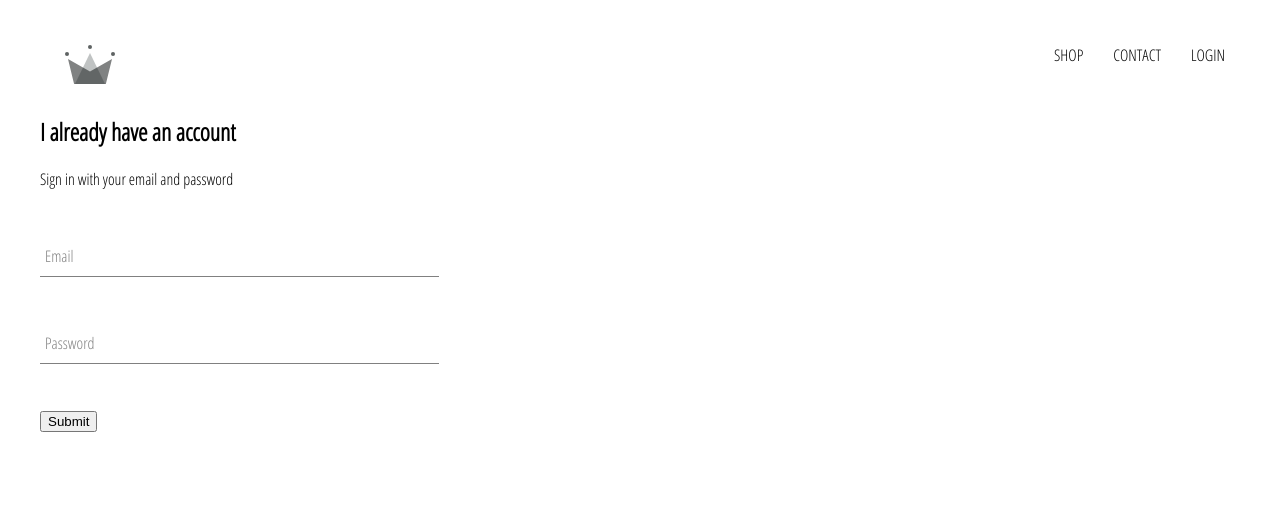
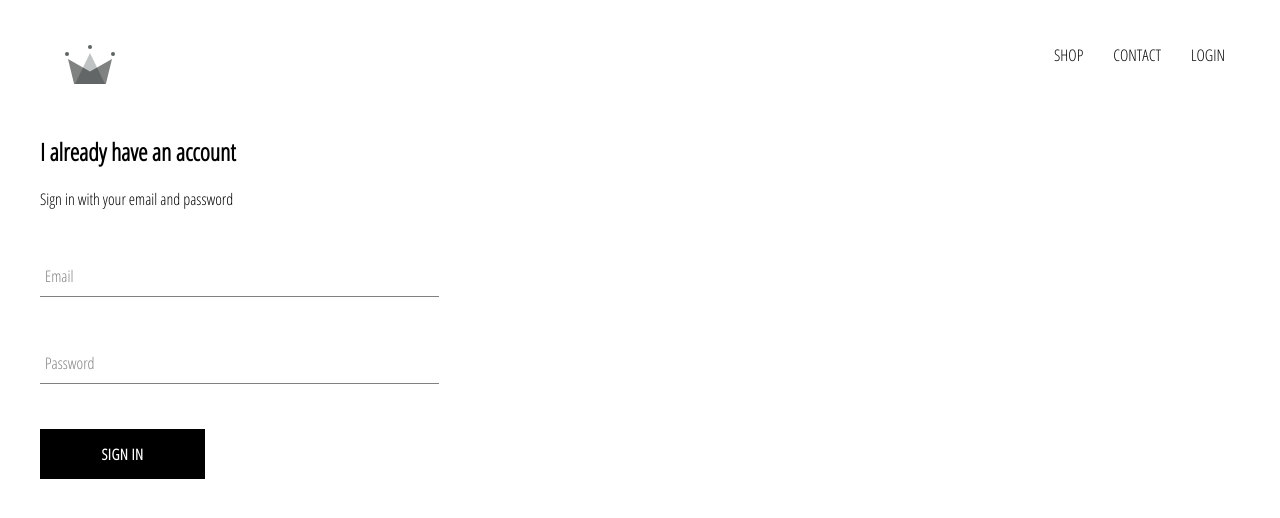
Before and after one commit to gtoshiba011/e-commerce, a React (Create React App) app: page /signin in a window 1280 px wide. Shown: the top 518 px of the page. Built offline with nearby package versions, Linux system fonts and the light colour scheme.

Commit message:
[feat] Add CustomButton
* Style SignIn

```diff
--- /dev/null
+++ b/src/components/custom-button/custom-button.component.jsx
@@ -0,0 +1,12 @@
+import React from "react";
+import "./custom-button.styles.scss";
+
+const CustomButton = ({ children, ...restProps }) => {
+  return (
+    <button className="custom-button" {...restProps}>
+      {children}
+    </button>
+  );
+};
+
+export default CustomButton;
--- /dev/null
+++ b/src/components/custom-button/custom-button.styles.scss
@@ -0,0 +1,22 @@
+.custom-button {
+  min-width: 165px;
+  width: auto;
+  height: 50px;
+  letter-spacing: 0.5px;
+  line-height: 50px;
+  padding: 0 35px 0 35px;
+  font-size: 15px;
+  background-color: black;
+  color: white;
+  text-transform: uppercase;
+  font-family: 'Open Sans Condensed';
+  font-weight: bolder;
+  border: none;
+  cursor: pointer;
+
+  &:hover {
+    background-color: white;
+    color: black;
+    border: 1px solid black;
+  }
+}
--- a/src/components/sign-in/sign-in.component.jsx
+++ b/src/components/sign-in/sign-in.component.jsx
@@ -1,6 +1,7 @@
 import React, { Component } from "react";
 import "./sign-in.styles.scss";
 import FormInput from "../form-input/form-input.component";
+import CustomButton from "../custom-button/custom-button.component";
 
 class SignIn extends Component {
   constructor(props) {
@@ -44,7 +45,7 @@
             required
             label="Password"
           />
-          <input type="submit" value="Submit" />
+          <CustomButton type="submit">Sign In</CustomButton>
         </form>
       </div>
     );
--- a/src/components/sign-in/sign-in.styles.scss
+++ b/src/components/sign-in/sign-in.styles.scss
@@ -1,3 +1,5 @@
 .sign-in {
   width: 30vw;
+  display: flex;
+  flex-direction: column;
 }
```
